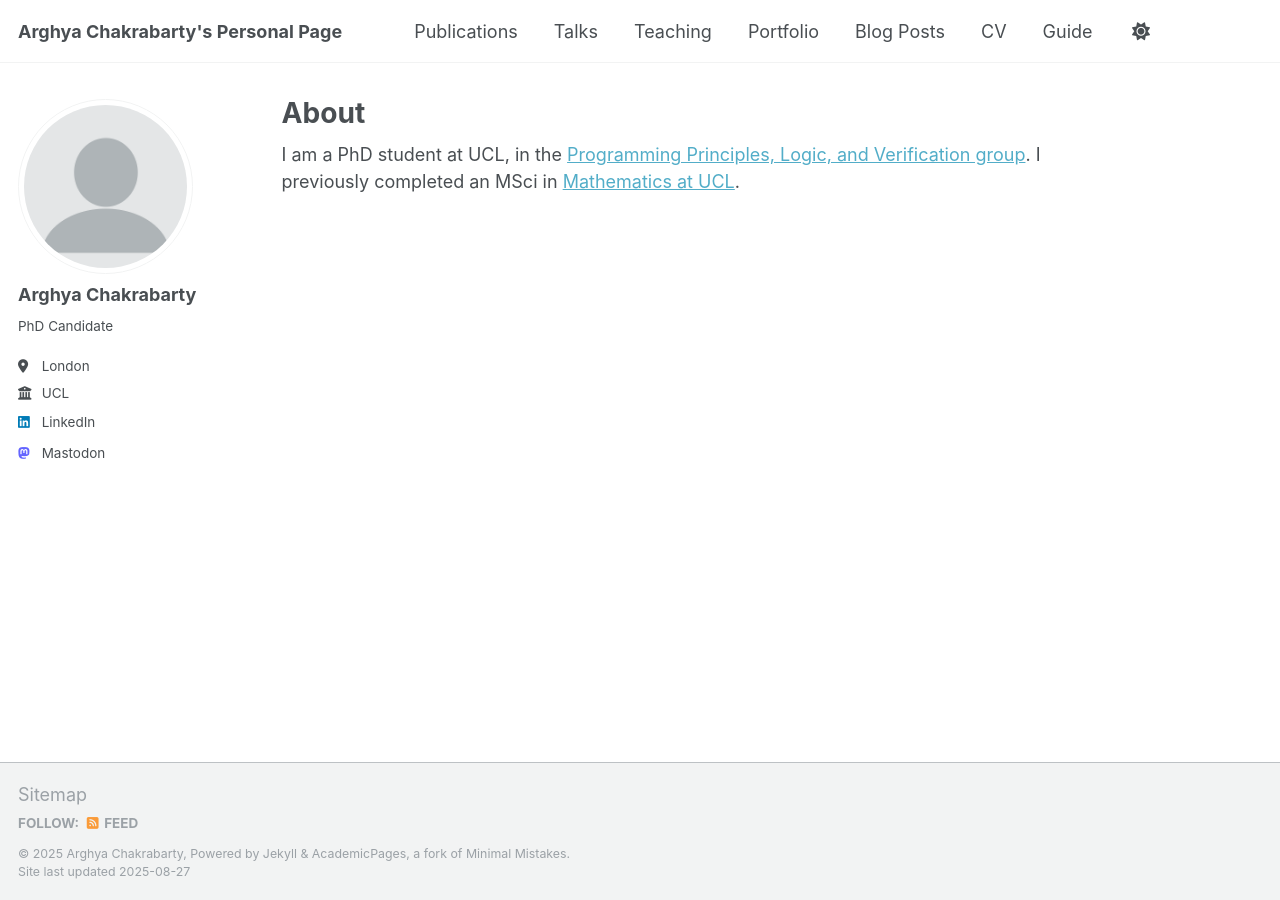
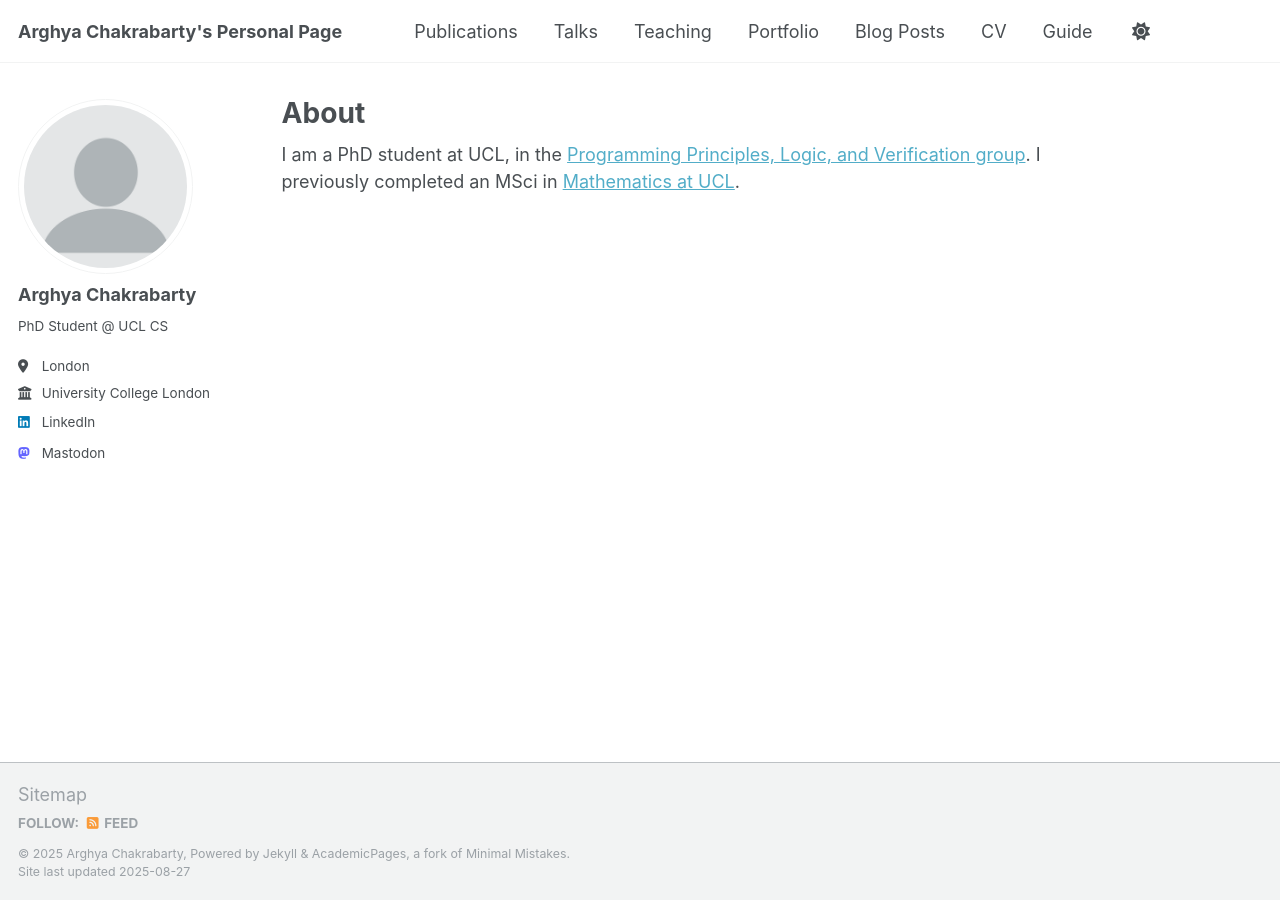
Before and after one commit to ArgChak/argchak.github.io, a Jekyll site: the page built from _pages/about.md, in a window 1280 px wide. Built offline with Jekyll 4.4.1, drawn with Linux system fonts in a browser that asks for light colours; a script that is not in the unit is left out.

Commit message:
Update _config.yml

```diff
--- a/_config.yml
+++ b/_config.yml
@@ -25,9 +25,9 @@ author:
   avatar           : "profile.png"
   name             : "Arghya Chakrabarty"
   pronouns         : # example: "she/her"
-  bio              : "PhD Candidate"
+  bio              : "PhD Student @ UCL CS"
   location         : "London"
-  employer         : "UCL"
+  employer         : "University College London"
   uri              : # URL
   email            : # email
 
```
